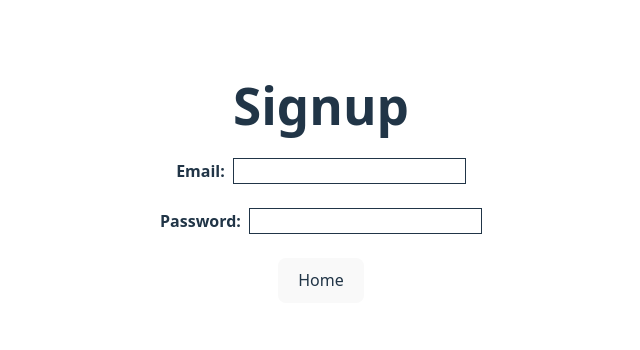
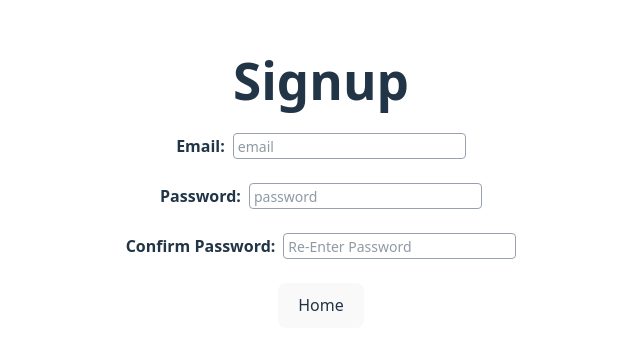
Before and after one commit to MuhammadHasnain02/ReactJs-Firebase-Auth, a React (Vite) app in the folder reactjs-firebase-auth/: page /signup in a window 1280 px wide. Shown: the part 210-560 px from the top of the page, without its empty margins (319-959 px from the left). Built offline with nearby package versions, Linux system fonts and the light colour scheme.

Commit message:
start auth

```diff
--- a/reactjs-firebase-auth/src/components/Home.jsx
+++ b/reactjs-firebase-auth/src/components/Home.jsx
@@ -5,7 +5,7 @@ function Home() {
 
     return (
         <div>
-            <h1 className="font-semibold">Home</h1>
+            <h1 className="font-semibold">Firbase-Auth</h1>
             <br />
             <button onClick={() => navigation('/signin')}>Login</button>
             <button onClick={() => navigation('/signup')}>Register</button>
--- a/reactjs-firebase-auth/src/components/Signin.jsx
+++ b/reactjs-firebase-auth/src/components/Signin.jsx
@@ -9,15 +9,15 @@ function Signin() {
             <br />
             <label htmlFor="email">
                 <span className="font-semibold">Email:</span>
-                <input type="email" name="email" id="email"
-                className="border ml-2" />
+                <input type="email" name="email" id="email" placeholder="email"
+                className="border border-gray-400 ml-2 placeholder:text-sm placeholder:pl-1 rounded-sm" />
             </label>
             <br />
             <br />
             <label htmlFor="password">
                 <span className="font-semibold">Password:</span>
-                <input type="password" name="password" id="password"
-                className="border ml-2" />
+                <input type="password" name="password" id="password" placeholder="password"
+                className="border border-gray-400 ml-2 placeholder:text-sm placeholder:pl-1 rounded-sm" />
             </label>
             <br />
             <br />
--- a/reactjs-firebase-auth/src/components/Signup.jsx
+++ b/reactjs-firebase-auth/src/components/Signup.jsx
@@ -1,23 +1,50 @@
+import { useState } from "react";
 import { useNavigate } from "react-router-dom"
 
 function Signup() {
     const navigation = useNavigate()
+
+    const [email , setEmail]       = useState('');
+    const [password , setPassword] = useState('');
+    const [confirmPassw , setConfirmPassw] = useState('');
+
+    async function handleSubmit(e) {
+        e.preventDefault();
+
+        if (password !== confirmPassw) {
+            return setError('Passwords do not match');
+        }
+
+    }
 
     return (
         <div>
             <h1 className="font-semibold">Signup</h1>
             <br />
             <label htmlFor="email">
+
                 <span className="font-semibold">Email:</span>
-                <input type="email" name="email" id="email"
-                className="border ml-2" />
+                <input type="email" name="email" placeholder="email" value={email} onChange={(e) => setEmail(e.target.value)}
+                id="email" className="border border-gray-400 ml-2 placeholder:text-sm placeholder:pl-1 rounded-sm" />
+
             </label>
             <br />
             <br />
             <label htmlFor="password">
+
                 <span className="font-semibold">Password:</span>
-                <input type="password" name="password" id="password"
-                className="border ml-2" />
+                <input type="password" name="password" placeholder="password" value={password} onChange={(e) => setPassword(e.target.value)}
+                id="password" className="border border-gray-400 ml-2 placeholder:text-sm placeholder:pl-1 rounded-sm" />
+
+            </label>
+            <br />
+            <br />
+            <label htmlFor="reEnterpassword">
+
+                <span className="font-semibold">Confirm Password:</span>
+                <input type="password" name="reEnterpassword" placeholder="Re-Enter Password" value={confirmPassw} onChange={(e) => setConfirmPassw(e.target.value)}
+                id="reEnterpassword" className="border border-gray-400 ml-2 placeholder:text-sm placeholder:pl-1 rounded-sm" />
+
             </label>
             <br />
             <br />
```
